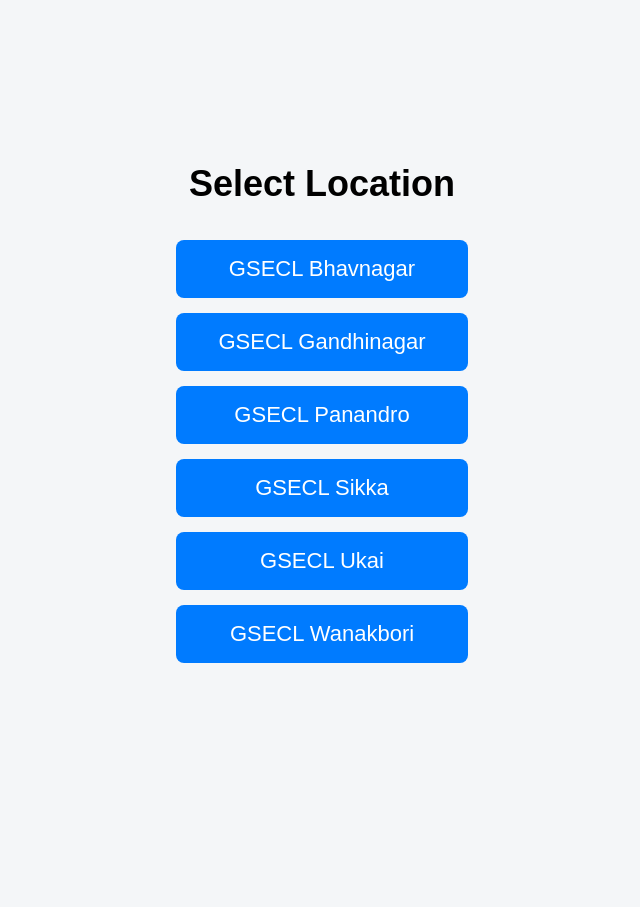
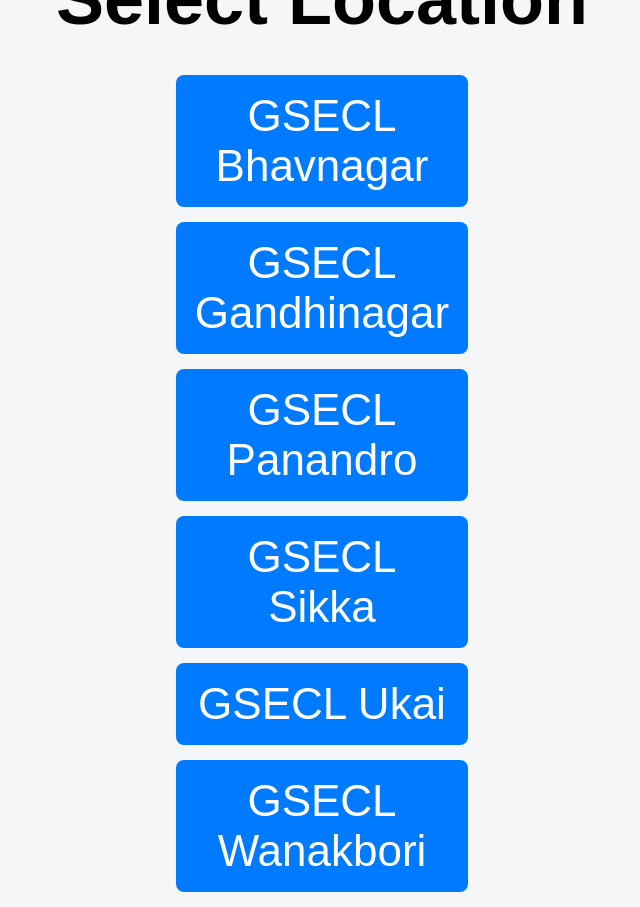
Before and after one commit to vadodarabot/JRM, a plain HTML site: page index.html in a window 1280 px wide. Shown: the whole page, without its empty margins (318-958 px from the left). Before the commit the page ends 816 px from the top, so only its background shows below. Drawn offline with Linux system fonts and the light colour scheme.

Commit message:
Increase font sizes for heading and button

```diff
--- a/index.html
+++ b/index.html
@@ -19,7 +19,7 @@
 
         h1 {
             margin-bottom: 35px;
-            font-size: 36px; /* Increased heading size */
+            font-size: 72px; /* Increased heading size */
         }
 
         .btn {
@@ -27,7 +27,7 @@
             width: 260px;
             margin: 15px auto;
             padding: 16px;
-            font-size: 22px; /* Increased button text size */
+            font-size: 44px; /* Increased button text size */
             text-decoration: none;
             color: white;
             background-color: #007bff;
```
